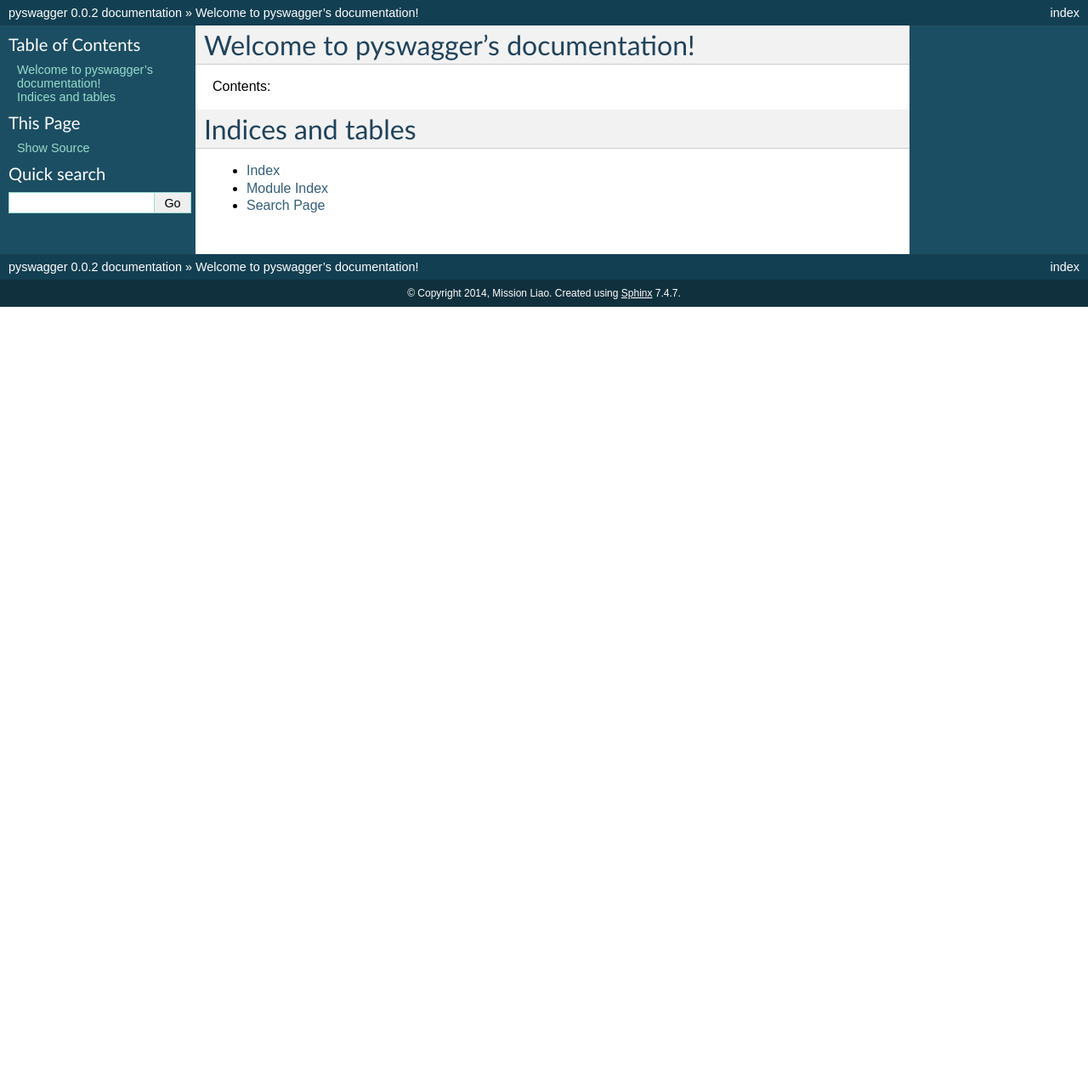
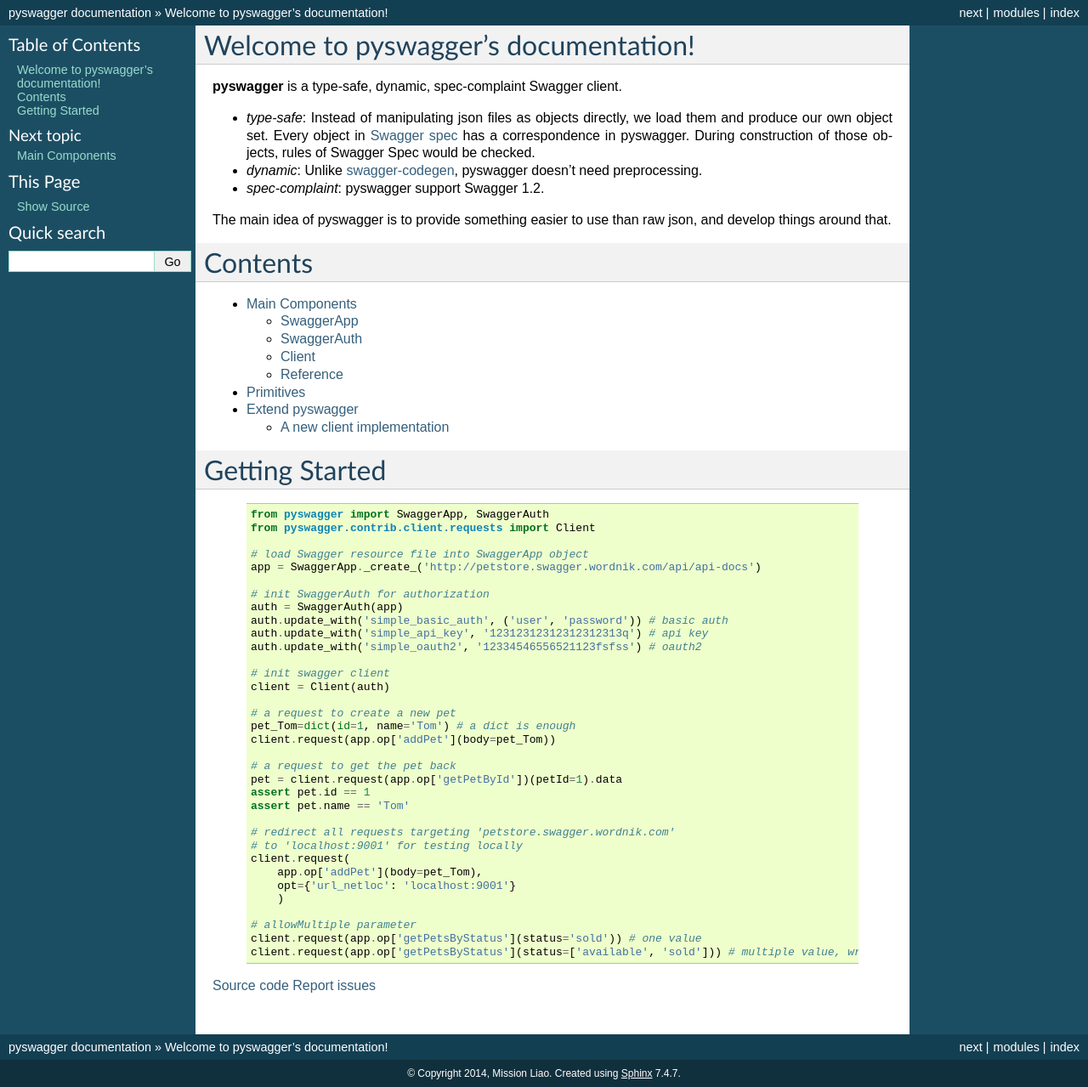
Before and after one commit to pyopenapi/pyswagger, a Sphinx documentation site: the page built from docs/index.rst, in a window 1280 px wide. Shown: the whole page at 85% size. Built offline with Sphinx 7.4.7, drawn with Linux system fonts in a browser that asks for light colours; the version number could not be read and is left out; before the commit the page ends 900 px from its top, so only the background shows below that.

Commit message:
first draft of document

```diff
--- a/docs/conf.py
+++ b/docs/conf.py
@@ -19,7 +19,8 @@
 # add these directories to sys.path here. If the directory is relative to the
 # documentation root, use os.path.abspath to make it absolute, like shown here.
 #sys.path.insert(0, os.path.abspath('.'))
-
+__root__ = os.path.dirname(os.path.dirname(__file__))
+sys.path.append(__root__)
 # -- General configuration ------------------------------------------------
 
 # If your documentation needs a minimal Sphinx version, state it here.
@@ -59,10 +60,8 @@
 # |version| and |release|, also used in various other places throughout the
 # built documents.
 #
-# The short X.Y version.
-version = '1.2'
 # The full version, including alpha/beta/rc tags.
-release = '0.0.2'
+release = open(os.path.join(os.path.join(__root__, 'pyswagger'), 'VERSION'), 'r').readline().strip()
 
 # The language for content autogenerated by Sphinx. Refer to documentation
 # for a list of supported languages.
--- a/docs/index.rst
+++ b/docs/index.rst
@@ -6,16 +6,65 @@
 Welcome to pyswagger's documentation!
 =====================================
 
-Contents:
+**pyswagger** is a type-safe, dynamic, spec-complaint Swagger client.
+
+- *type-safe*: Instead of manipulating json files as objects directly, we load them and produce our own object set. Every object in `Swagger spec <https://github.com/wordnik/swagger-spec>`_ has a correspondence in pyswagger. During construction of those objects, rules of Swagger Spec would be checked.
+- *dynamic*: Unlike `swagger-codegen <https://github.com/wordnik/swagger-codegen>`_, pyswagger doesn't need preprocessing.
+- *spec-complaint*: pyswagger support Swagger 1.2.
+
+The main idea of pyswagger is to provide something easier to use than raw json, and develop things around that.
+
+
+Contents
+========
 
 .. toctree::
-   :maxdepth: 2
+    :maxdepth: 2
+
+    topics/main
+    topics/primitives
+    topics/extend
+
+Getting Started
+===============
+
+    .. code-block:: python
+
+        from pyswagger import SwaggerApp, SwaggerAuth
+        from pyswagger.contrib.client.requests import Client
+
+        # load Swagger resource file into SwaggerApp object
+        app = SwaggerApp._create_('http://petstore.swagger.wordnik.com/api/api-docs')
+
+        # init SwaggerAuth for authorization
+        auth = SwaggerAuth(app)
+        auth.update_with('simple_basic_auth', ('user', 'password')) # basic auth
+        auth.update_with('simple_api_key', '12312312312312312313q') # api key
+        auth.update_with('simple_oauth2', '12334546556521123fsfss') # oauth2
+
+        # init swagger client
+        client = Client(auth)
+
+        # a request to create a new pet
+        pet_Tom=dict(id=1, name='Tom') # a dict is enough
+        client.request(app.op['addPet'](body=pet_Tom))
+
+        # a request to get the pet back
+        pet = client.request(app.op['getPetById'])(petId=1).data
+        assert pet.id == 1
+        assert pet.name == 'Tom'
+
+        # redirect all requests targeting 'petstore.swagger.wordnik.com'
+        # to 'localhost:9001' for testing locally
+        client.request(
+            app.op['addPet'](body=pet_Tom),
+            opt={'url_netloc': 'localhost:9001'}
+            )
+
+        # allowMultiple parameter
+        client.request(app.op['getPetsByStatus'](status='sold')) # one value
+        client.request(app.op['getPetsByStatus'](status=['available', 'sold'])) # multiple value, wrapped by list.
 
 
-
-Indices and tables
-==================
-
-* :ref:`genindex`
-* :ref:`modindex`
-* :ref:`search`
+`Source code <https://github.com/AntXlab/pyswagger>`_
+`Report issues <https://github.com/AntXlab/pyswagger/issues>`_
--- /dev/null
+++ b/docs/topics/main.rst
@@ -0,0 +1,109 @@
+===============
+Main Components
+===============
+
+*SwaggerApp*, *SwaggerAuth*, *Client* are components you would touch first when adapting pyswagger.
+
+SwaggerApp
+==========
+
+SwaggerApp carries Swagger API definition, other components would rely on it but not json files. You need to access Operation object via **SwaggerApp.op** by providing *nickname* or *resource name* plus *nickname*.
+
+.. code-block:: python
+
+    app = SwaggerApp._create_('http://petstore.swagger.wordnik.com/api/api-docs')
+    assert app.op['getPetsByStatus'] == app.op['pet', 'getPetsByStatus']
+
+    # resource name is must when nickname collid
+    app.op['user', 'getById']
+    app.op['pet', 'getById']
+
+The Operation object is callable, and can be provided by a set of :ref:`primitives`, then return a pair of :ref:`SwaggerRequest` and :ref:`SwaggerResponse`.
+
+SwaggerAuth
+===========
+
+SwaggerAuth is a placeholder of authorizations,
+
+.. code-block:: python
+
+    # must be initialized with SwaggerApp
+    auth = SwaggerAuth(app)
+
+    # insert autorization information
+    app.update_with('simple_basicAuth', ('user', 'password'))
+    app.update_with('simple_apiKey', 'token123')
+    app.update_with('simple_oath2', 'token123456')
+
+    # pass into a client
+    client = TornadoClient(auth)
+
+    # authorization would be applied automatically
+    client.request(...)
+
+
+Client
+======
+
+Clients are wrapper layer to hide implementation details from different http-request libraries.
+
+To implement a customized client, please refer to :ref:`customized client <extend_client>`
+
+Below is a code to demostrate the relation between these components.
+
+.. code-block:: python
+
+    app = SwaggerApp._create_('http://petstore.swagger.wordnik.com/api/api-docs')
+    auth = SwaggerAuth(app)
+    client = Client(auth)
+
+    # get SwaggerRequest and SwaggerResponse from Swagger.op
+    req, resp = app.op['getPetById'](Id=1)
+
+    # call request
+    resp = client.request((req, resp))
+
+    # get data back
+    assert resp.data.id == 1
+
+
+Reference
+=========
+
+.. module:: pyswagger.core
+.. autoclass:: SwaggerApp
+    :members:
+    :private-members:
+
+.. autoclass:: SwaggerAuth
+    :members:
+
+    .. automethod:: __init__
+    .. automethod:: __call__
+
+.. module:: pyswagger.contrib.client.requests
+.. autoclass:: Client
+
+.. module:: pyswagger.contrib.client.tornado
+.. autoclass:: TornadoClient
+
+.. module:: pyswagger.io
+
+
+.. _SwaggerRequest:
+
+##############
+SwaggerRequest
+##############
+
+.. autoclass:: SwaggerRequest
+    :members:
+
+.. _SwaggerResponse:
+
+###############
+SwaggerResponse
+###############
+
+.. autoclass:: SwaggerResponse
+    :members:
--- a/setup.py
+++ b/setup.py
@@ -6,7 +6,7 @@
     name = 'pyswagger',
     packages = find_packages(exclude=['*.tests.*']),
     version = version,
-    description = 'A type safe Swagger Client',
+    description = 'A type-safe, dynamic, spec-compliant swagger client for python',
     author = 'Mission Liao',
     author_email = 'missionaryliao@gmail.com',
     url = 'https://github.com/AntXlab/pyswagger', # use the URL to the github repo
```
Also changed, not shown: docs/topics/extend.rst (added, +19 -0 lines), docs/topics/primitives.rst (added, +38 -0 lines), 2 other files.
